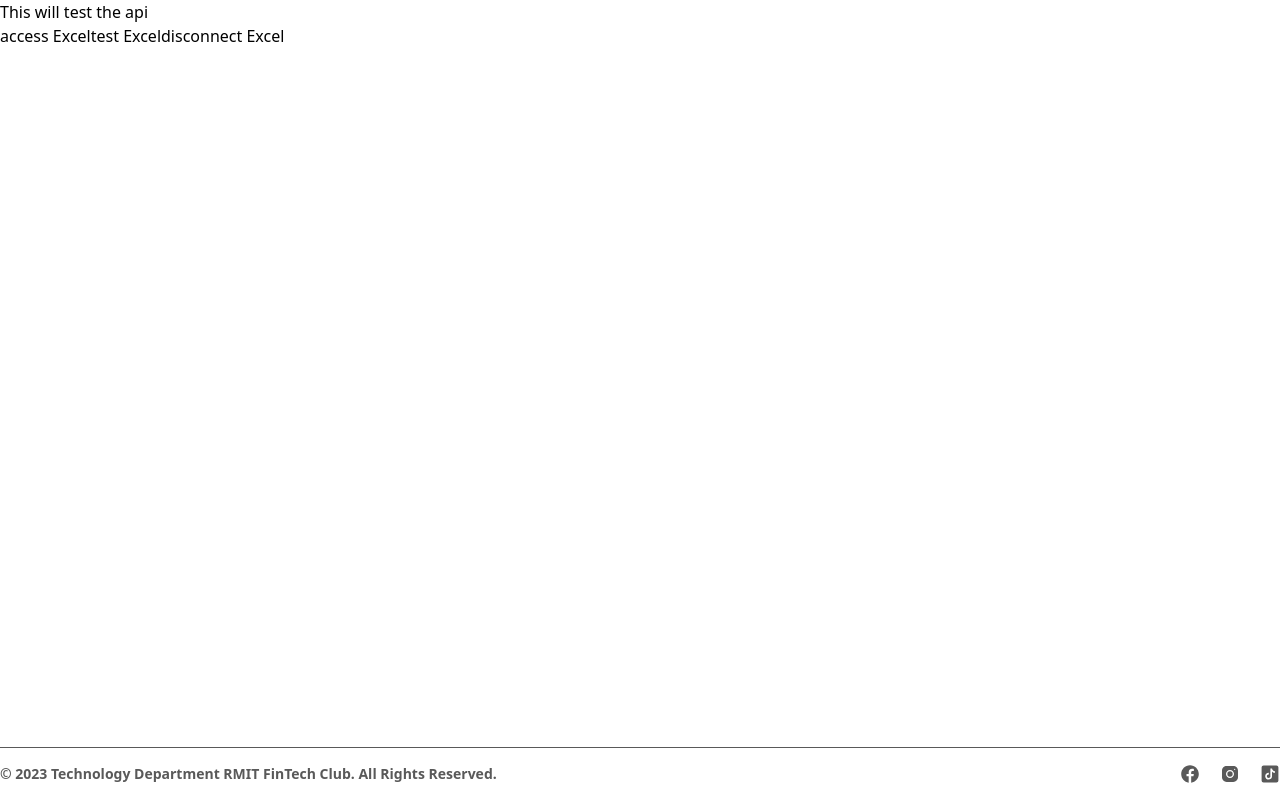
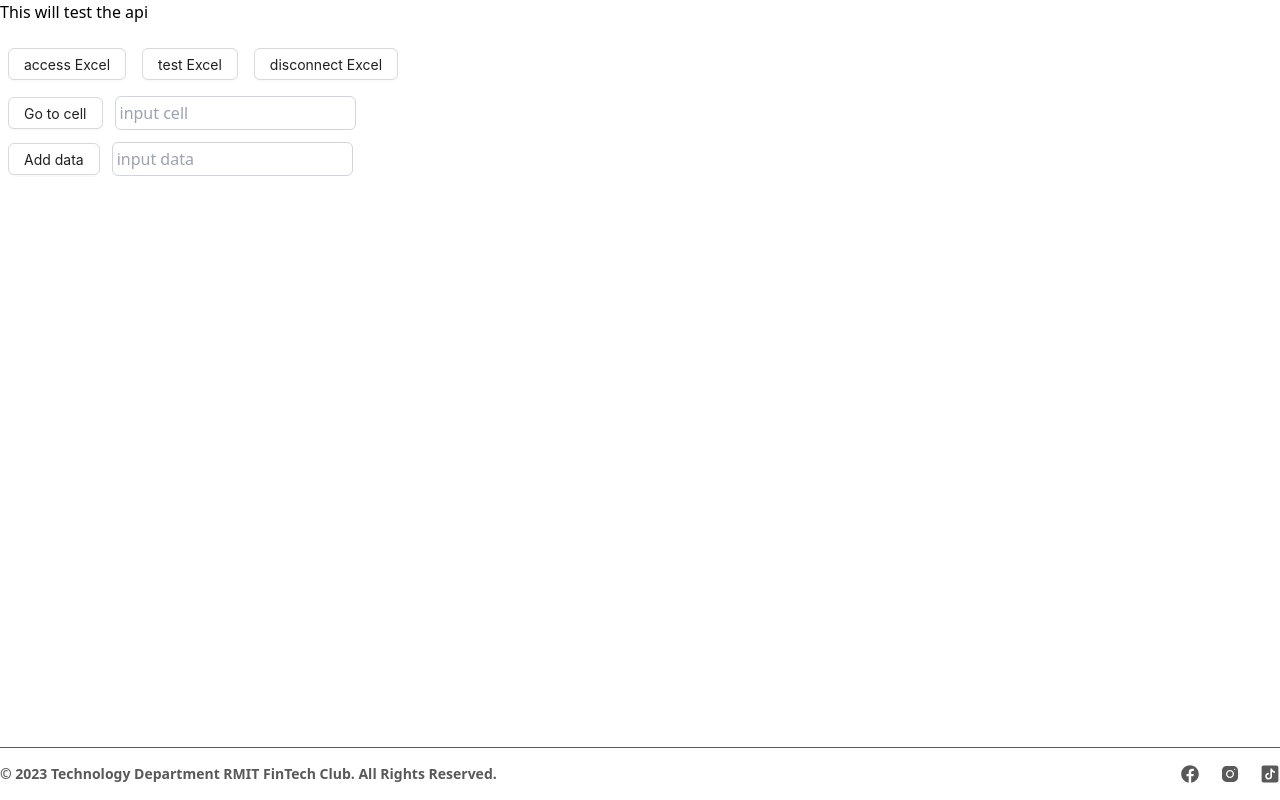
Before and after one commit to RMIT-FinTech-Club/Check-in-System, a Next.js app: page /test-api in a window 1280 px wide. Built offline with nearby package versions, Linux system fonts and the light colour scheme.

Commit message:
minor changes on excelActions

```diff
--- a/app/test-api/page.jsx
+++ b/app/test-api/page.jsx
@@ -1,11 +1,16 @@
 "use client"
 import { useState } from "react";
+import { Button } from "antd";
 import axios from "axios"
 
 
 export default function Page() {
 
     const [responseData, setResponseData] = useState();
+
+    const [cell, setCell] = useState();
+
+    const [data, setData] = useState();
 
     async function accessExcel() {
         try {
@@ -38,14 +43,51 @@ export default function Page() {
           }
     }
 
+    async function goToCell() {
+      try {
+          const response = await axios.post('/api/excel/go-to-cell', {
+            cell_position: cell
+          });
+          setResponseData(response.data)
+        } catch (error) {
+          console.error('Error fetching data:', error)
+        }
+    }
+
+    async function addData() {
+      try {
+          const response = await axios.post('/api/excel/add-data', {
+            data: data
+          });
+          setResponseData(response.data)
+        } catch (error) {
+          console.error('Error fetching data:', error)
+        }
+    }
+
     return (
         <div className="content">
             <h1>This will test the api</h1>
             {responseData && <p>{JSON.stringify(responseData, null, 2)}</p>}
-            <div>
-                <button onClick={accessExcel}>access Excel</button>
-                <button onClick={testExcel}>test Excel</button>
-                <button onClick={dcExcel}>disconnect Excel</button>
+            <div className="mt-4 [&>*]:m-2">
+                <Button onClick={accessExcel}>access Excel</Button>
+                <Button onClick={testExcel}>test Excel</Button>
+                <Button onClick={dcExcel}>disconnect Excel</Button>
+
+                <div className="flex flex-col gap-3">
+                  <div className="flex gap-3 items-center">
+                    <Button onClick={goToCell}>Go to cell</Button>
+                    <input className="p-1 border border-gray-300 rounded-md"
+                     type="text" placeholder="input cell"
+                     onChange={e => setCell(e.target.value)} />
+                  </div>
+                  <div className="flex gap-3 items-center">
+                    <Button onClick={addData}>Add data</Button>
+                    <input className="p-1 border border-gray-300 rounded-md"
+                     type="text" placeholder="input data"
+                     onChange={e => setData(e.target.value)} />
+                  </div>
+                </div>
             </div>
         </div>
     )
```
